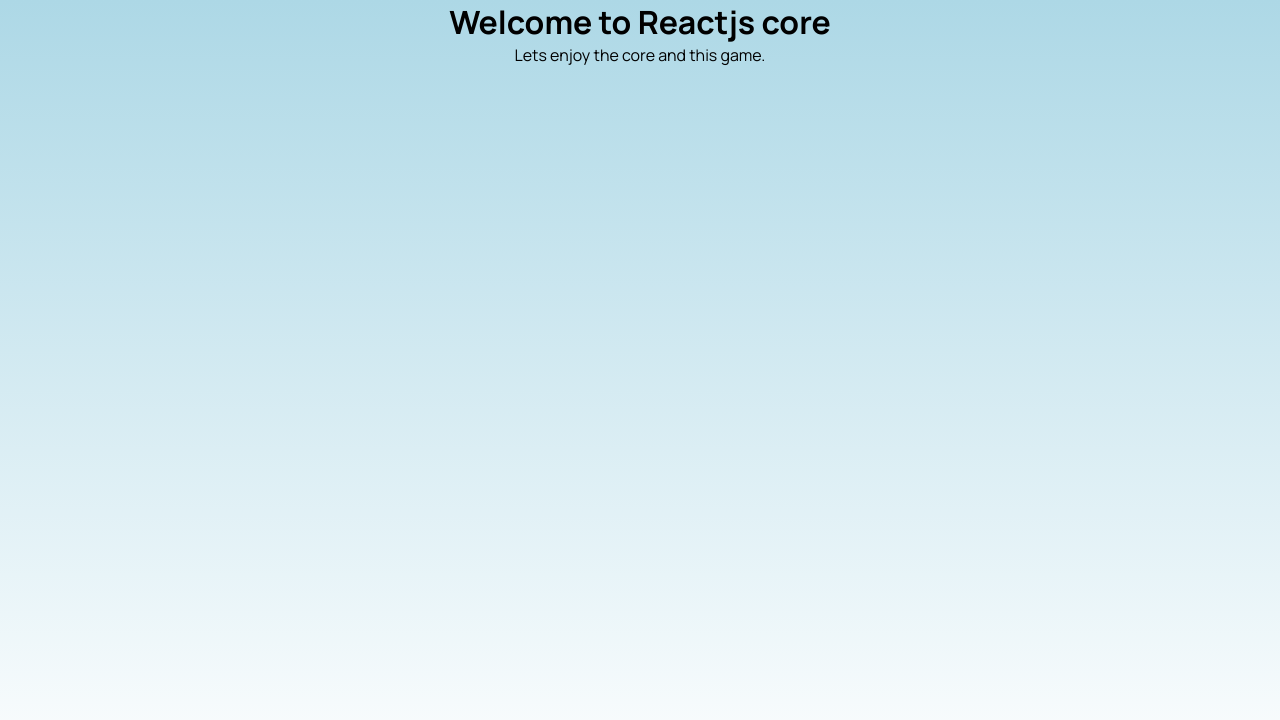
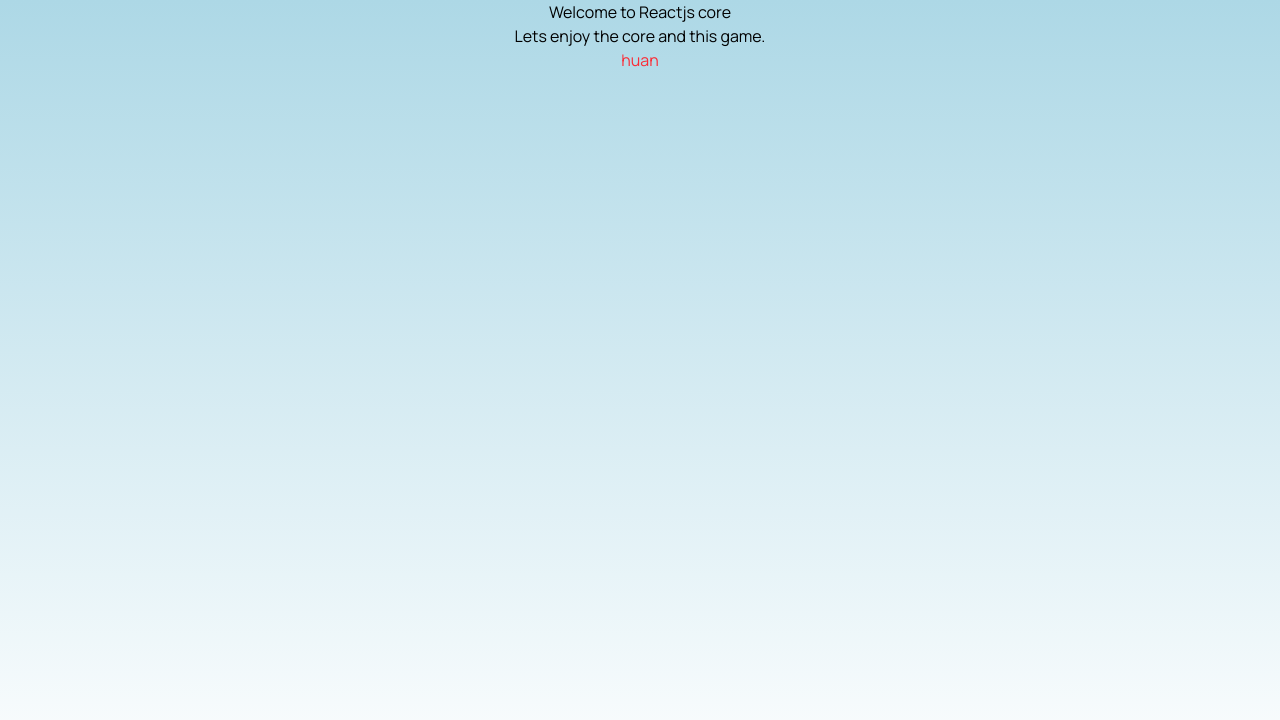
Before and after one commit to huanNguyen2204/core-reactjs19-webpack-config-ts, a React app: page / in a window 1280 px wide. Shown: the top 720 px of the page. Built offline with nearby package versions, Linux system fonts and the light colour scheme.

Commit message:
edit tailwindcss v4 + adding .env process

```diff
--- a/postcss.config.cjs
+++ /dev/null
@@ -1,6 +0,0 @@
-const tailwindcss = require("tailwindcss");
-const autoprefixer = require("autoprefixer");
-
-module.exports = {
-  plugins: ["postcss-preset-env", tailwindcss, autoprefixer],
-};
--- /dev/null
+++ b/postcss.config.mjs
@@ -0,0 +1,5 @@
+export default {
+  plugins: {
+    "@tailwindcss/postcss": {},
+  }
+}
--- a/src/App.tsx
+++ b/src/App.tsx
@@ -1,11 +1,11 @@
 import "./App.scss";
 
 function App() {
-
   return (
     <div className="App">
-      <h1>Welcome to Reactjs core</h1>
+      <h1>Welcome to Reactjs core {process.env.DEV}</h1>
       <p>Lets enjoy the core and this game.</p>
+      <p className="text-red-500">huan</p>
     </div>
   );
 }
--- a/src/index.css
+++ b/src/index.css
@@ -5,6 +5,9 @@
 @tailwind components;
 @tailwind utilities;
 */
+
+@import "tailwindcss";
+
 * {
   margin: 0;
   padding: 0;
--- a/tailwind.config.cjs
+++ /dev/null
@@ -1,8 +0,0 @@
-/** @type {import('tailwindcss').Config} */
-module.exports = {
-  content: ["./src/**/*.{js,jsx,ts,tsx}", "./src/*.html"],
-  theme: {
-    extend: {},
-  },
-  plugins: [],
-};
--- a/webpack.config.ts
+++ b/webpack.config.ts
@@ -1,14 +1,22 @@
 import path from "path";
-// import fs from "fs";
 import HtmlWebpackPlugin from "html-webpack-plugin";
 import ESLintWebpackPlugin from "eslint-webpack-plugin";
-import Dotenv from "dotenv-webpack";
+import * as webpack from 'webpack';
+import * as dotenv from 'dotenv';
 import { Configuration as WebpackConfig, HotModuleReplacementPlugin } from "webpack";
 import { Configuration as WebpackDevServerConfig } from "webpack-dev-server";
 
 type Configuration = WebpackConfig & {
   devServer?: WebpackDevServerConfig;
 };
+
+const env = dotenv.config().parsed;
+const envKeys = env
+  ? Object.keys(env).reduce((prev, next) => {
+      prev[`process.env.${next}`] = JSON.stringify(env[next]);
+      return prev;
+    }, {} as Record<string, string>)
+  : {};
 
 const config: Configuration = {
   mode: "development",
@@ -59,7 +67,7 @@ const config: Configuration = {
   },
   plugins: [
     new HtmlWebpackPlugin({ template: "public/index.html" }),
-    new Dotenv(),
+    new webpack.DefinePlugin(envKeys),
     new HotModuleReplacementPlugin(),
     new ESLintWebpackPlugin(),
   ],
```
Also changed, not shown: package.json (+45 -43 lines), .yarnrc.yml (added), 2 other files (tests, documents, lock files or other folders).
